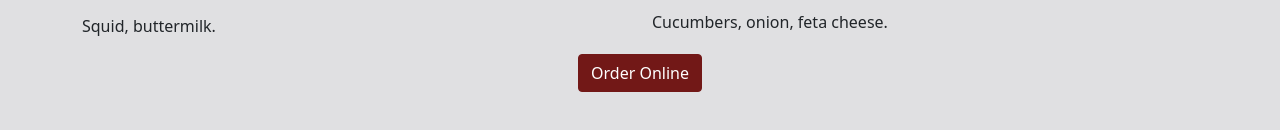
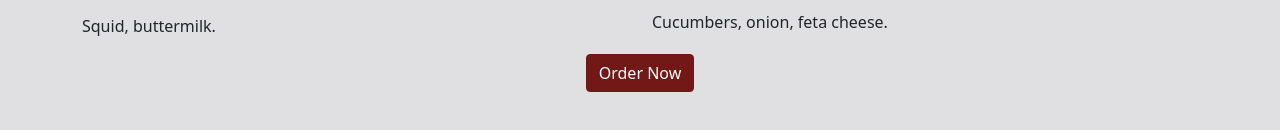
Before and after one commit to dantekansepa/meta-css, a plain HTML site: page index.html in a window 1280 px wide. Shown: the part 468-598 px from the top of the page. Drawn offline with Linux system fonts and the light colour scheme.

Commit message:
returned to normal

```diff
--- a/index.html
+++ b/index.html
@@ -40,7 +40,7 @@
         <div class='row'>
             <div class='col-12'>
                 <div class='text-center'>
-                    <button type='button' class='btn btn-primary'>Order Online</button>
+                    <button type='button' class='btn btn-primary'>Order Now</button>
                 </div>
             </div>
         </div>
```
